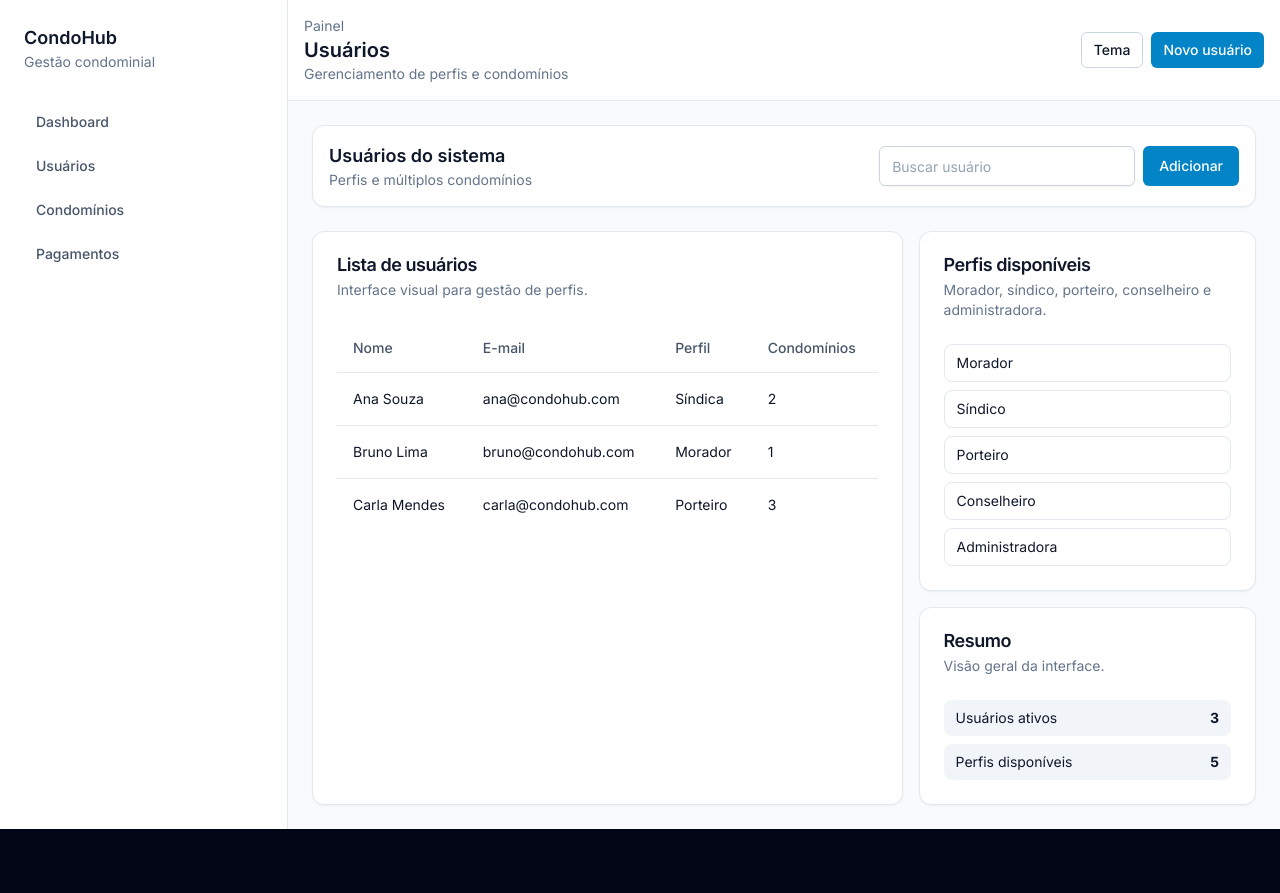
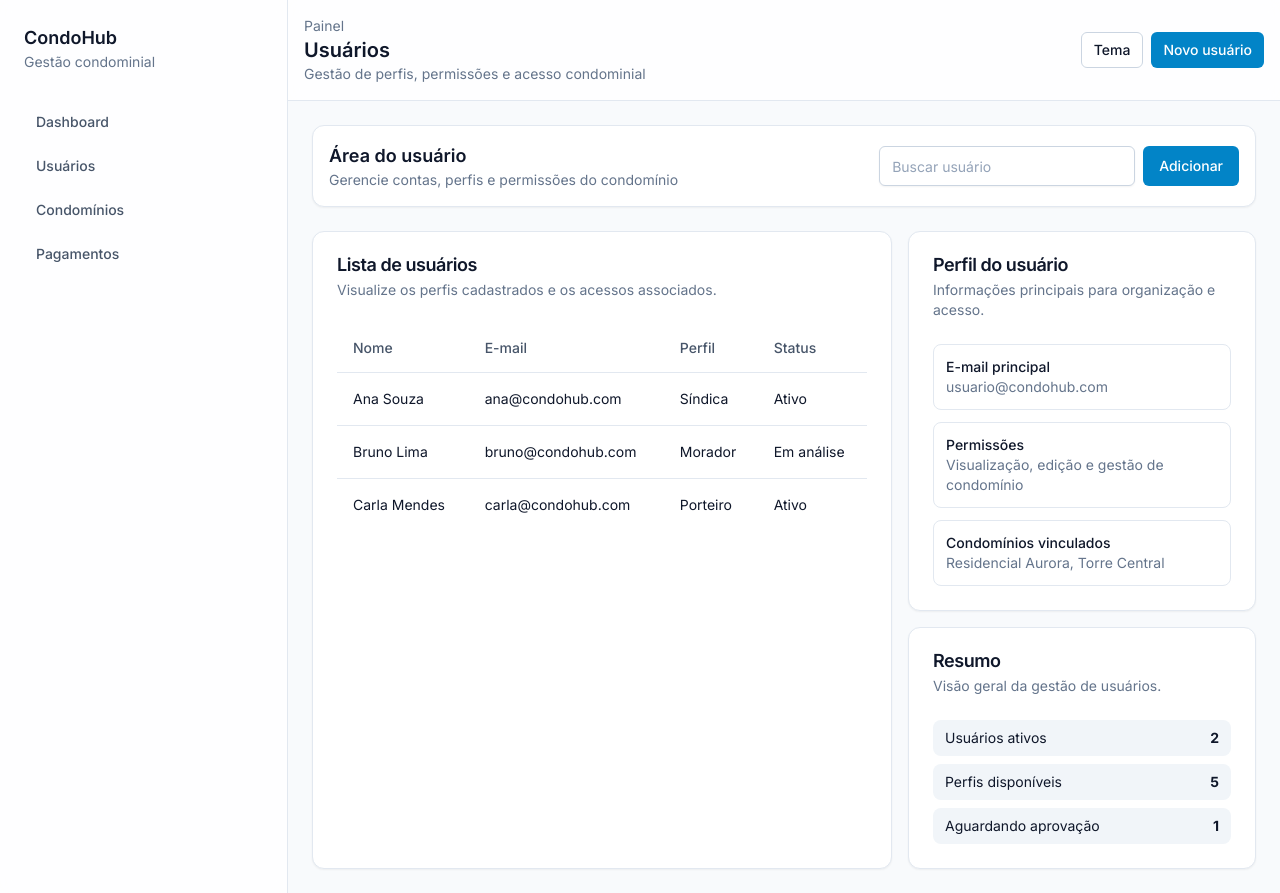
Before and after one commit to condohubadmin/CondoHub, a Next.js app: page /dashboard/usuarios in a window 1280 px wide. Before the commit the page ends 829 px from the top, so only its background shows below. Built offline with nearby package versions, Linux system fonts and the light colour scheme; no server answers.

Commit message:
feat: add user creation flow and user area

```diff
--- /dev/null
+++ b/src/app/auth/sign-up/page.tsx
@@ -0,0 +1,22 @@
+import { SignUpForm } from '@/modules/auth/sign-up-form';
+
+export default function SignUpPage() {
+  return (
+    <div className="flex min-h-screen items-center justify-center bg-[radial-gradient(circle_at_top_left,_rgba(34,211,238,0.16),_transparent_35%),linear-gradient(135deg,_#07111f_0%,_#0f172a_55%,_#111827_100%)] px-6 py-10">
+      <div className="w-full max-w-5xl rounded-3xl border border-slate-800/80 bg-slate-950/70 p-6 shadow-2xl shadow-slate-950/40 backdrop-blur lg:grid lg:grid-cols-[1fr_0.8fr] lg:gap-6">
+        <div className="flex flex-col justify-center rounded-2xl bg-slate-900/70 p-8">
+          <p className="text-sm font-semibold uppercase tracking-[0.3em] text-cyan-400">CondoHub</p>
+          <h1 className="mt-3 text-3xl font-semibold text-white sm:text-4xl">
+            Crie seu acesso e gerencie usuários com mais autonomia.
+          </h1>
+          <p className="mt-4 text-lg text-slate-400">
+            A criação da conta é feita diretamente no Supabase Auth, e o usuário passa a ter acesso ao painel de gestão.
+          </p>
+        </div>
+        <div className="mt-6 flex items-center justify-center lg:mt-0">
+          <SignUpForm />
+        </div>
+      </div>
+    </div>
+  );
+}
--- a/src/app/dashboard/usuarios/page.tsx
+++ b/src/app/dashboard/usuarios/page.tsx
@@ -5,19 +5,19 @@ import { Input } from '@/components/ui/input';
 import { Table, TableBody, TableCell, TableHead, TableHeader, TableRow } from '@/components/ui/table';
 
 const users = [
-  { name: 'Ana Souza', email: 'ana@condohub.com', role: 'Síndica', condominios: '2' },
-  { name: 'Bruno Lima', email: 'bruno@condohub.com', role: 'Morador', condominios: '1' },
-  { name: 'Carla Mendes', email: 'carla@condohub.com', role: 'Porteiro', condominios: '3' },
+  { name: 'Ana Souza', email: 'ana@condohub.com', role: 'Síndica', condominios: '2', status: 'Ativo' },
+  { name: 'Bruno Lima', email: 'bruno@condohub.com', role: 'Morador', condominios: '1', status: 'Em análise' },
+  { name: 'Carla Mendes', email: 'carla@condohub.com', role: 'Porteiro', condominios: '3', status: 'Ativo' },
 ];
 
 export default function UsuariosPage() {
   return (
-    <AppShell title="Usuários" subtitle="Gerenciamento de perfis e condomínios">
+    <AppShell title="Usuários" subtitle="Gestão de perfis, permissões e acesso condominial">
       <div className="space-y-6">
         <div className="flex flex-col gap-4 rounded-xl border border-slate-200 bg-white p-4 shadow-sm dark:border-slate-800 dark:bg-slate-900 md:flex-row md:items-center md:justify-between">
           <div>
-            <h2 className="text-lg font-semibold">Usuários do sistema</h2>
-            <p className="text-sm text-slate-500 dark:text-slate-400">Perfis e múltiplos condomínios</p>
+            <h2 className="text-lg font-semibold">Área do usuário</h2>
+            <p className="text-sm text-slate-500 dark:text-slate-400">Gerencie contas, perfis e permissões do condomínio</p>
           </div>
           <div className="flex flex-col gap-2 sm:flex-row">
             <Input placeholder="Buscar usuário" className="w-full sm:w-64" />
@@ -25,11 +25,11 @@ export default function UsuariosPage() {
           </div>
         </div>
 
-        <div className="grid gap-4 xl:grid-cols-[1.4fr_0.8fr]">
+        <div className="grid gap-4 xl:grid-cols-[1.5fr_0.9fr]">
           <Card>
             <CardHeader>
               <CardTitle>Lista de usuários</CardTitle>
-              <CardDescription>Interface visual para gestão de perfis.</CardDescription>
+              <CardDescription>Visualize os perfis cadastrados e os acessos associados.</CardDescription>
             </CardHeader>
             <CardContent>
               <Table>
@@ -38,7 +38,7 @@ export default function UsuariosPage() {
                     <TableHead>Nome</TableHead>
                     <TableHead>E-mail</TableHead>
                     <TableHead>Perfil</TableHead>
-                    <TableHead>Condomínios</TableHead>
+                    <TableHead>Status</TableHead>
                   </TableRow>
                 </TableHeader>
                 <TableBody>
@@ -47,7 +47,7 @@ export default function UsuariosPage() {
                       <TableCell>{user.name}</TableCell>
                       <TableCell>{user.email}</TableCell>
                       <TableCell>{user.role}</TableCell>
-                      <TableCell>{user.condominios}</TableCell>
+                      <TableCell>{user.status}</TableCell>
                     </TableRow>
                   ))}
                 </TableBody>
@@ -58,31 +58,42 @@ export default function UsuariosPage() {
           <div className="space-y-4">
             <Card>
               <CardHeader>
-                <CardTitle>Perfis disponíveis</CardTitle>
-                <CardDescription>Morador, síndico, porteiro, conselheiro e administradora.</CardDescription>
+                <CardTitle>Perfil do usuário</CardTitle>
+                <CardDescription>Informações principais para organização e acesso.</CardDescription>
               </CardHeader>
-              <CardContent className="space-y-2">
-                {['Morador', 'Síndico', 'Porteiro', 'Conselheiro', 'Administradora'].map((role) => (
-                  <div key={role} className="rounded-lg border border-slate-200 px-3 py-2 text-sm dark:border-slate-800">
-                    {role}
-                  </div>
-                ))}
+              <CardContent className="space-y-3">
+                <div className="rounded-lg border border-slate-200 px-3 py-3 text-sm dark:border-slate-800">
+                  <p className="font-medium">E-mail principal</p>
+                  <p className="text-slate-500 dark:text-slate-400">usuario@condohub.com</p>
+                </div>
+                <div className="rounded-lg border border-slate-200 px-3 py-3 text-sm dark:border-slate-800">
+                  <p className="font-medium">Permissões</p>
+                  <p className="text-slate-500 dark:text-slate-400">Visualização, edição e gestão de condomínio</p>
+                </div>
+                <div className="rounded-lg border border-slate-200 px-3 py-3 text-sm dark:border-slate-800">
+                  <p className="font-medium">Condomínios vinculados</p>
+                  <p className="text-slate-500 dark:text-slate-400">Residencial Aurora, Torre Central</p>
+                </div>
               </CardContent>
             </Card>
 
             <Card>
               <CardHeader>
                 <CardTitle>Resumo</CardTitle>
-                <CardDescription>Visão geral da interface.</CardDescription>
+                <CardDescription>Visão geral da gestão de usuários.</CardDescription>
               </CardHeader>
               <CardContent className="space-y-2">
                 <div className="flex items-center justify-between rounded-lg bg-slate-100 px-3 py-2 text-sm dark:bg-slate-800">
                   <span>Usuários ativos</span>
-                  <strong>3</strong>
+                  <strong>2</strong>
                 </div>
                 <div className="flex items-center justify-between rounded-lg bg-slate-100 px-3 py-2 text-sm dark:bg-slate-800">
                   <span>Perfis disponíveis</span>
                   <strong>5</strong>
+                </div>
+                <div className="flex items-center justify-between rounded-lg bg-slate-100 px-3 py-2 text-sm dark:bg-slate-800">
+                  <span>Aguardando aprovação</span>
+                  <strong>1</strong>
                 </div>
               </CardContent>
             </Card>
--- a/src/modules/auth/sign-in-form.tsx
+++ b/src/modules/auth/sign-in-form.tsx
@@ -82,7 +82,10 @@ export function SignInForm() {
       </form>
 
       <p className="mt-6 text-sm text-slate-400">
-        Ainda não possui conta? Crie o usuário no Supabase Auth e use o mesmo e-mail e senha aqui.
+        Ainda não possui conta?{' '}
+        <a href="/auth/sign-up" className="font-medium text-cyan-400 hover:text-cyan-300">
+          Criar conta
+        </a>
       </p>
     </div>
   );
--- /dev/null
+++ b/src/modules/auth/sign-up-form.tsx
@@ -0,0 +1,126 @@
+'use client';
+
+import Link from 'next/link';
+import { useState } from 'react';
+import { useRouter } from 'next/navigation';
+import { createBrowserSupabaseClient } from '@/core/infrastructure/supabase/client-browser';
+
+export function SignUpForm() {
+  const router = useRouter();
+  const [email, setEmail] = useState('');
+  const [password, setPassword] = useState('');
+  const [confirmPassword, setConfirmPassword] = useState('');
+  const [error, setError] = useState<string | null>(null);
+  const [success, setSuccess] = useState<string | null>(null);
+  const [loading, setLoading] = useState(false);
+
+  async function handleSubmit(event: React.FormEvent<HTMLFormElement>) {
+    event.preventDefault();
+    setError(null);
+    setSuccess(null);
+
+    if (password !== confirmPassword) {
+      setError('A confirmação de senha não confere.');
+      return;
+    }
+
+    setLoading(true);
+
+    const supabase = createBrowserSupabaseClient();
+
+    if (!supabase) {
+      setError('As variáveis do Supabase ainda não foram configuradas.');
+      setLoading(false);
+      return;
+    }
+
+    const { data, error: authError } = await supabase.auth.signUp({
+      email,
+      password,
+      options: {
+        emailRedirectTo: `${window.location.origin}/auth/sign-in`,
+      },
+    });
+
+    setLoading(false);
+
+    if (authError) {
+      setError(authError.message ?? 'Não foi possível criar o usuário.');
+      return;
+    }
+
+    if (data.user) {
+      setSuccess('Usuário criado com sucesso. Você já pode fazer login.');
+      setEmail('');
+      setPassword('');
+      setConfirmPassword('');
+      setTimeout(() => router.push('/auth/sign-in'), 1200);
+      return;
+    }
+
+    setSuccess('Conta criada. Verifique o e-mail e faça login no próximo passo.');
+  }
+
+  return (
+    <div className="w-full max-w-md rounded-3xl border border-slate-800 bg-slate-900/90 p-8 shadow-2xl shadow-slate-950/40 backdrop-blur">
+      <div className="space-y-2">
+        <p className="text-sm font-semibold uppercase tracking-[0.3em] text-cyan-400">CondoHub</p>
+        <h1 className="text-2xl font-semibold text-white">Criar conta</h1>
+        <p className="text-sm text-slate-400">Cadastre um novo acesso no Supabase Auth para entrar no painel.</p>
+      </div>
+
+      <form onSubmit={handleSubmit} className="mt-6 space-y-4">
+        <label className="block text-sm text-slate-300">
+          E-mail
+          <input
+            type="email"
+            value={email}
+            onChange={(event) => setEmail(event.target.value)}
+            className="mt-2 w-full rounded-xl border border-slate-700 bg-slate-950 px-3 py-2 text-sm text-white outline-none focus:border-cyan-500"
+            required
+          />
+        </label>
+
+        <label className="block text-sm text-slate-300">
+          Senha
+          <input
+            type="password"
+            value={password}
+            onChange={(event) => setPassword(event.target.value)}
+            className="mt-2 w-full rounded-xl border border-slate-700 bg-slate-950 px-3 py-2 text-sm text-white outline-none focus:border-cyan-500"
+            required
+          />
+        </label>
+
+        <label className="block text-sm text-slate-300">
+          Confirmar senha
+          <input
+            type="password"
+            value={confirmPassword}
+            onChange={(event) => setConfirmPassword(event.target.value)}
+            className="mt-2 w-full rounded-xl border border-slate-700 bg-slate-950 px-3 py-2 text-sm text-white outline-none focus:border-cyan-500"
+            required
+          />
+        </label>
+
+        {error ? <p className="rounded-xl border border-rose-500/30 bg-rose-500/10 px-3 py-2 text-sm text-rose-300">{error}</p> : null}
+        {success ? <p className="rounded-xl border border-emerald-500/30 bg-emerald-500/10 px-3 py-2 text-sm text-emerald-300">{success}</p> : null}
+
+        <button
+          type="submit"
+          disabled={loading}
+          className="w-full rounded-xl bg-cyan-500 px-4 py-2.5 text-sm font-semibold text-slate-950 transition hover:bg-cyan-400 disabled:cursor-not-allowed disabled:opacity-60"
+        >
+          {loading ? 'Criando conta...' : 'Criar conta'}
+        </button>
+      </form>
+
+      <p className="mt-6 text-sm text-slate-400">
+        Já possui acesso?{' '}
+        <Link href="/auth/sign-in" className="font-medium text-cyan-400 hover:text-cyan-300">
+          Entrar
+        </Link>
+      </p>
+    </div>
+  );
+}
```
